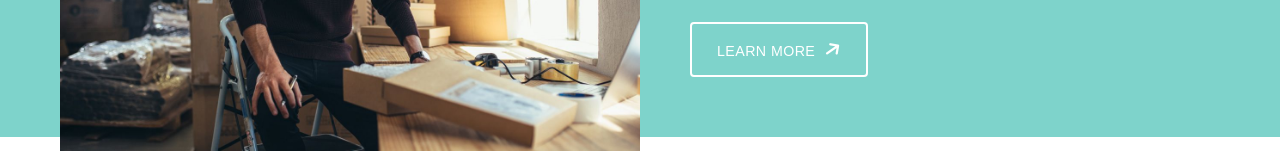
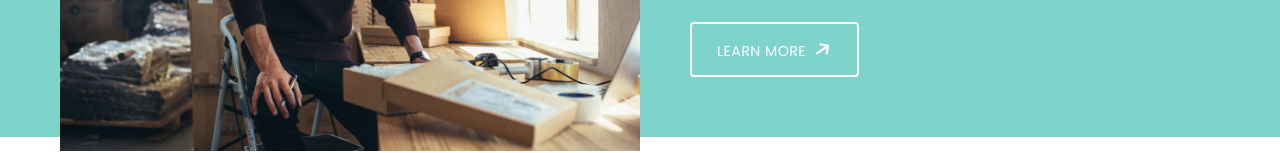
Before and after one commit to yadavashishdhirendra/Challenge.github.io, a plain HTML site: page index.html in a window 1280 px wide. Shown: the part 316-469 px from the top of the page. Drawn offline with Linux system fonts and the light colour scheme.

Commit message:
Style.css

```diff
--- a/CSS/Style.css
+++ b/CSS/Style.css
@@ -6,6 +6,11 @@
 @font-face {
     font-family: Poppins__Medium;
     src: url('../Fonts/Poppins-Medium.ttf');
+}
+
+@font-face {
+    font-family: Poppins__Regular;
+    src: url('../Fonts/Poppins-Regular.ttf');
 }
 
 * {
@@ -108,6 +113,7 @@ h1 {
     -webkit-transition: .3s ease-in-out;
     -o-transition: .3s ease-in-out;
     transition: .3s ease-in-out;
+    font-family: 'Poppins__Regular';
 }
 
 .Button button:hover {
```
